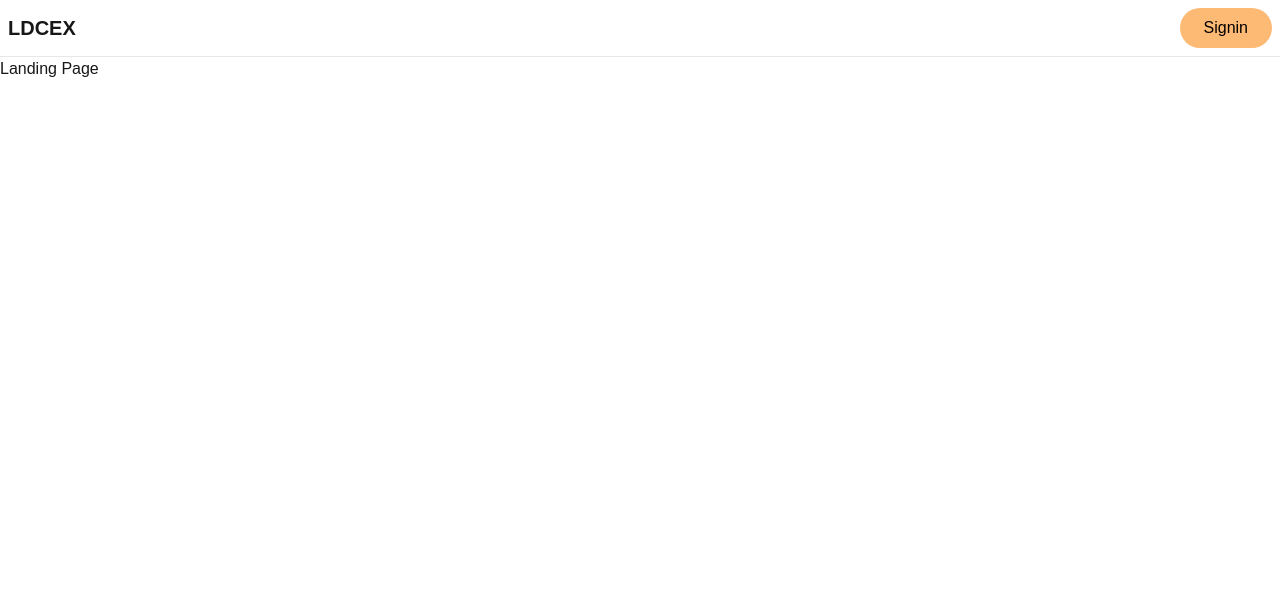
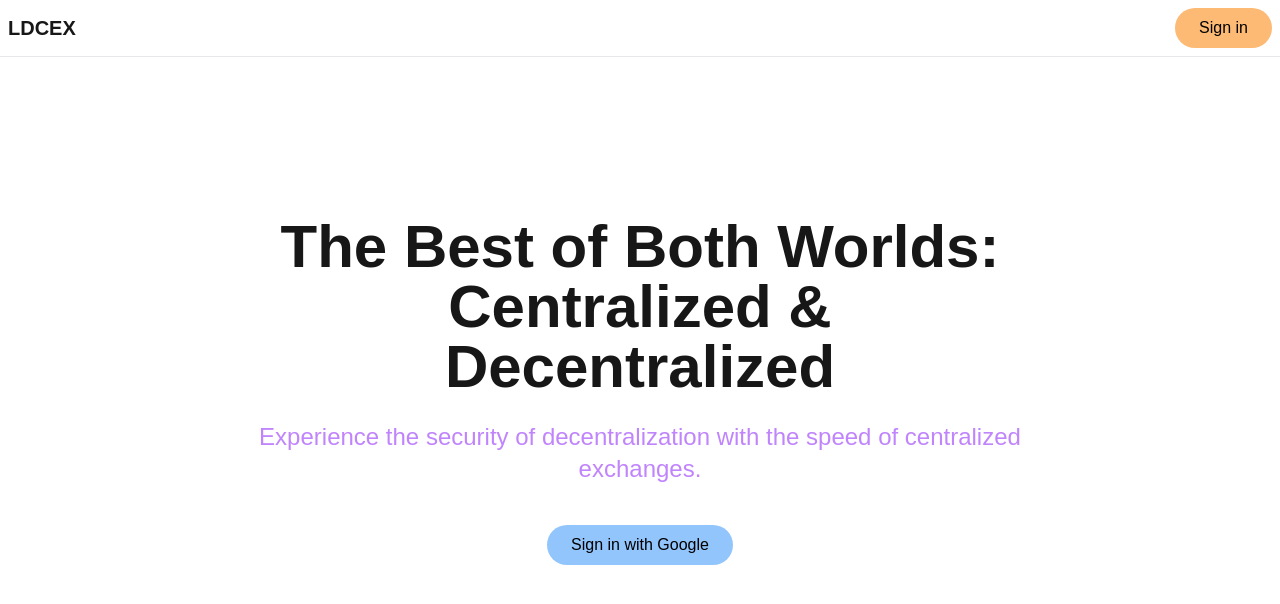
Before and after one commit to attemarjamaki/cdex-app, a Next.js app: page / in a window 1280 px wide. Shown: the top 604 px of the page. Built offline with nearby package versions, Linux system fonts and the light colour scheme; no server answers.

Commit message:
added hero

```diff
--- /dev/null
+++ b/app/components/Hero.tsx
@@ -0,0 +1,44 @@
+"use client";
+
+import { signIn, signOut, useSession } from "next-auth/react";
+import { GoogleButton } from "./ui/Button";
+
+const Hero = () => {
+  const session = useSession();
+  return (
+    <section>
+      <div className="container mx-auto px-6 py-24 md:py-32 lg:py-40">
+        <div className="max-w-3xl mx-auto text-center">
+          <h1 className="text-4xl md:text-5xl lg:text-6xl font-bold mb-6 leading-tight">
+            The Best of Both Worlds: Centralized & Decentralized
+          </h1>
+          <p className="text-xl md:text-2xl mb-10 text-purple-400">
+            Experience the security of decentralization with the speed of
+            centralized exchanges.
+          </p>
+          <div>
+            {session.data?.user ? (
+              <GoogleButton
+                onClick={() => {
+                  signOut();
+                }}
+              >
+                Log out
+              </GoogleButton>
+            ) : (
+              <GoogleButton
+                onClick={() => {
+                  signIn("google");
+                }}
+              >
+                Sign in with Google
+              </GoogleButton>
+            )}
+          </div>
+        </div>
+      </div>
+    </section>
+  );
+};
+
+export default Hero;
--- a/app/components/Navbar.tsx
+++ b/app/components/Navbar.tsx
@@ -17,15 +17,15 @@ const Navbar = () => {
               signOut();
             }}
           >
-            Logout
+            Log out
           </PrimaryButton>
         ) : (
           <PrimaryButton
             onClick={() => {
-              signIn();
+              signIn("google");
             }}
           >
-            Signin
+            Sign in
           </PrimaryButton>
         )}
       </div>
--- a/app/components/ui/Button.tsx
+++ b/app/components/ui/Button.tsx
@@ -16,3 +16,23 @@ export const PrimaryButton = ({
     </button>
   );
 };
+
+export const GoogleButton = ({
+  children,
+  onClick,
+  prefix,
+}: {
+  children: React.ReactNode;
+  onClick: () => void;
+  prefix?: React.ReactNode;
+}) => {
+  return (
+    <button
+      onClick={onClick}
+      className="bg-blue-300 hover:bg-blue-400 text-black px-6 py-2 rounded-full font-medium  transition-colors duration-200 text-center"
+    >
+      <div>{prefix}</div>
+      <div>{children}</div>
+    </button>
+  );
+};
--- a/app/page.tsx
+++ b/app/page.tsx
@@ -1,7 +1,9 @@
+import Hero from "./components/Hero";
+
 export default function Home() {
   return (
     <main>
-      <div>Landing Page</div>
+      <Hero />
     </main>
   );
 }
```
